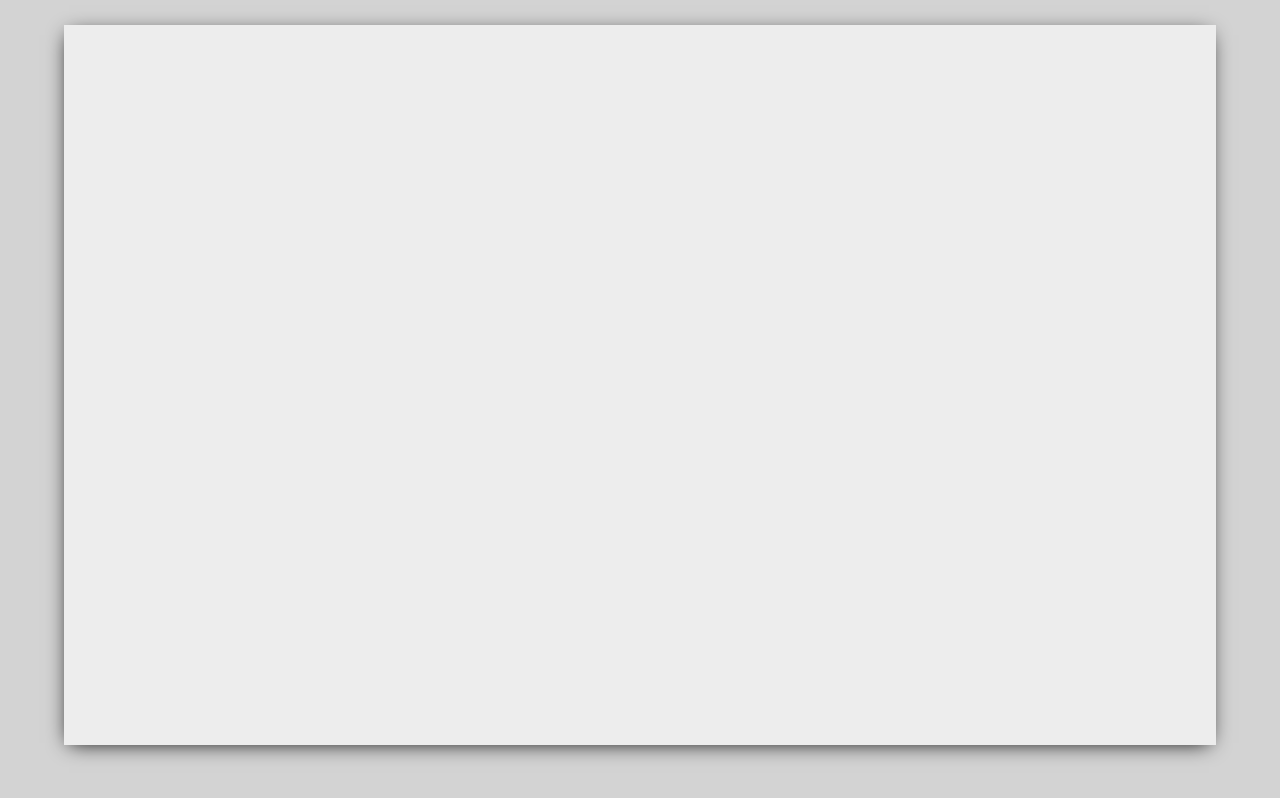
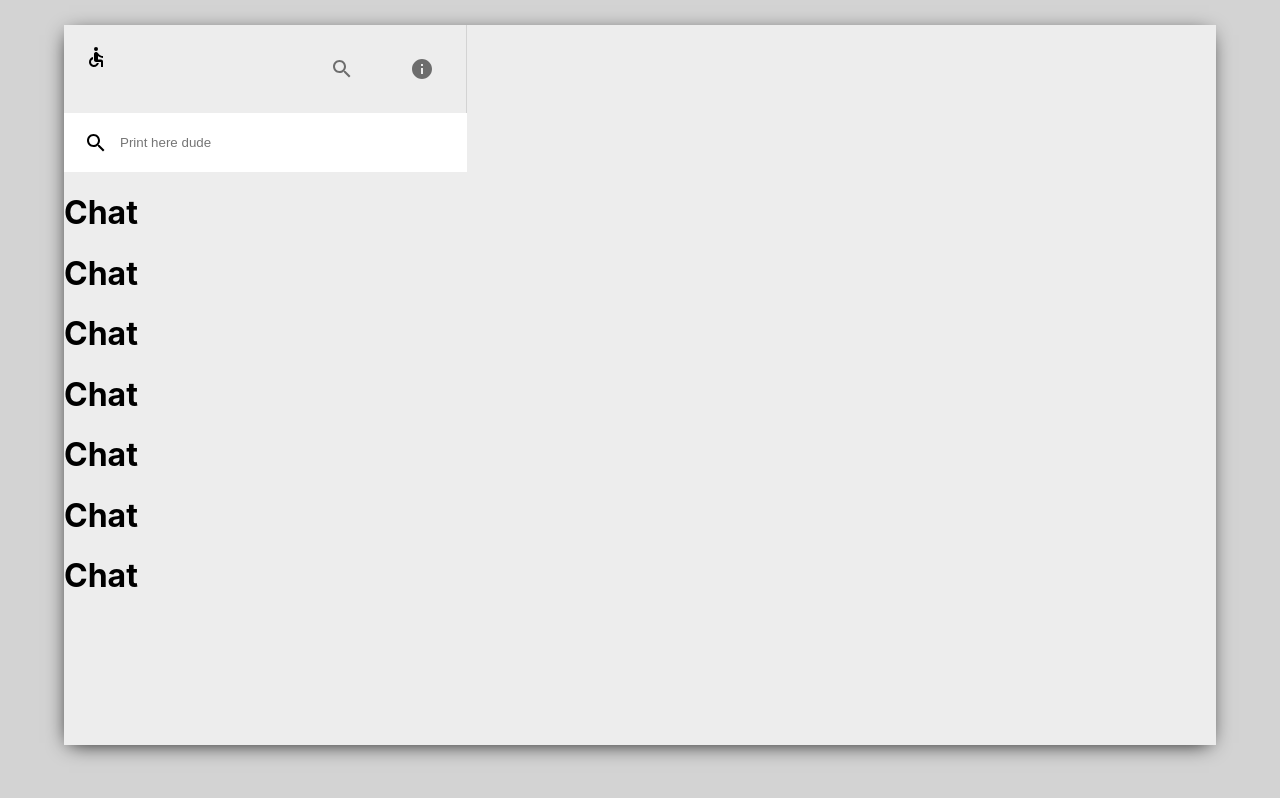
Before and after one commit to not-only-yours/videoAndChatApp, a React (Create React App) app in the folder chatandvideo/: page / in a window 1280 px wide. Built offline with nearby package versions, Linux system fonts and the light colour scheme.

Commit message:
Left part of the chat(mostlt work with css)

```diff
--- a/chatandvideo/src/App.js
+++ b/chatandvideo/src/App.js
@@ -1,10 +1,11 @@
 import './App.css'
+import Leftpart from './Leftpart'
 
 function App() {
 	return (
 		<div className='app'>
 			<div className='app_body'>
-				{/*Тут будуть чати і можливість створити чат */}
+				<Leftpart />
 				{/*Тут буде вікно самого чату */}
 			</div>
 		</div>
--- a/chatandvideo/src/Leftpart.css
+++ b/chatandvideo/src/Leftpart.css
@@ -0,0 +1,41 @@
+.leftpart {
+    flex: 0.35;
+    display: flex;
+    flex-direction: column;
+}
+
+.leftpart_header {
+    display: flex;
+    justify-content: space-between;
+    padding: 20px;
+    border-right: 1px solid lightgrey;
+}
+
+.leftpart_headerRight {
+    display: flex;
+    align-items: center;
+    justify-content: space-between;
+    min-width: 10vw;
+}
+
+.leftpart_search {
+    display: flex;
+    align-items: center;
+    background-color: white;
+    height: 39px;
+    padding: 10px;
+}
+
+.leftpart_searchContainer {
+    display: flex;
+    align-items: center;
+    background-color: white;
+    width: 100%;
+    height: 35px;
+    padding: 10px;
+}
+
+.leftpart_searchContainer > input{
+    border: none;
+    margin-left: 10px;
+}
--- a/chatandvideo/src/Leftpart.js
+++ b/chatandvideo/src/Leftpart.js
@@ -1,8 +1,41 @@
 import React from 'react'
 import './Leftpart.css'
+import { IconButton } from '@material-ui/core'
+import AccessibleIcon from '@material-ui/icons/Accessible'
+import SearchIcon from '@material-ui/icons/Search'
+import InfoIcon from '@material-ui/icons/Info'
 
 function Leftpart() {
-	return <div></div>
+	return (
+		<div className='leftpart'>
+			<div className='leftpart_header'>
+				<AccessibleIcon />
+				<div className='leftpart_headerRight'>
+					<IconButton>
+						<SearchIcon />
+					</IconButton>
+					<IconButton>
+						<InfoIcon />
+					</IconButton>
+				</div>
+			</div>
+			<div className='leftpart_search'>
+				<div className='leftpart_searchContainer'>
+					<SearchIcon />
+					<input type='text' placeholder='Print here dude' />
+				</div>
+			</div>
+			<div className='leftpart_chats'>
+				<h1>Chat</h1>
+				<h1>Chat</h1>
+				<h1>Chat</h1>
+				<h1>Chat</h1>
+				<h1>Chat</h1>
+				<h1>Chat</h1>
+				<h1>Chat</h1>
+			</div>
+		</div>
+	)
 }
 
 export default Leftpart
```
